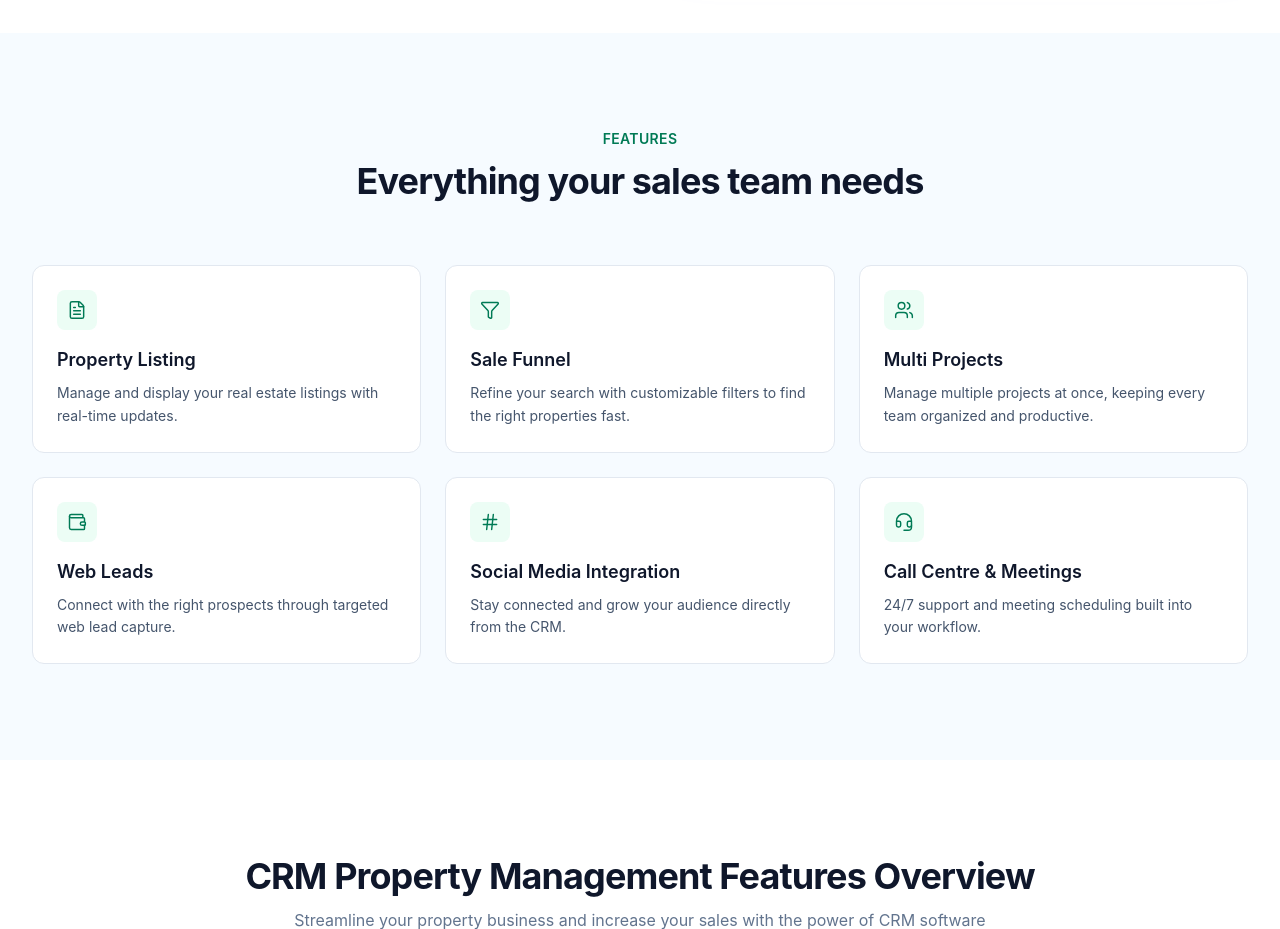
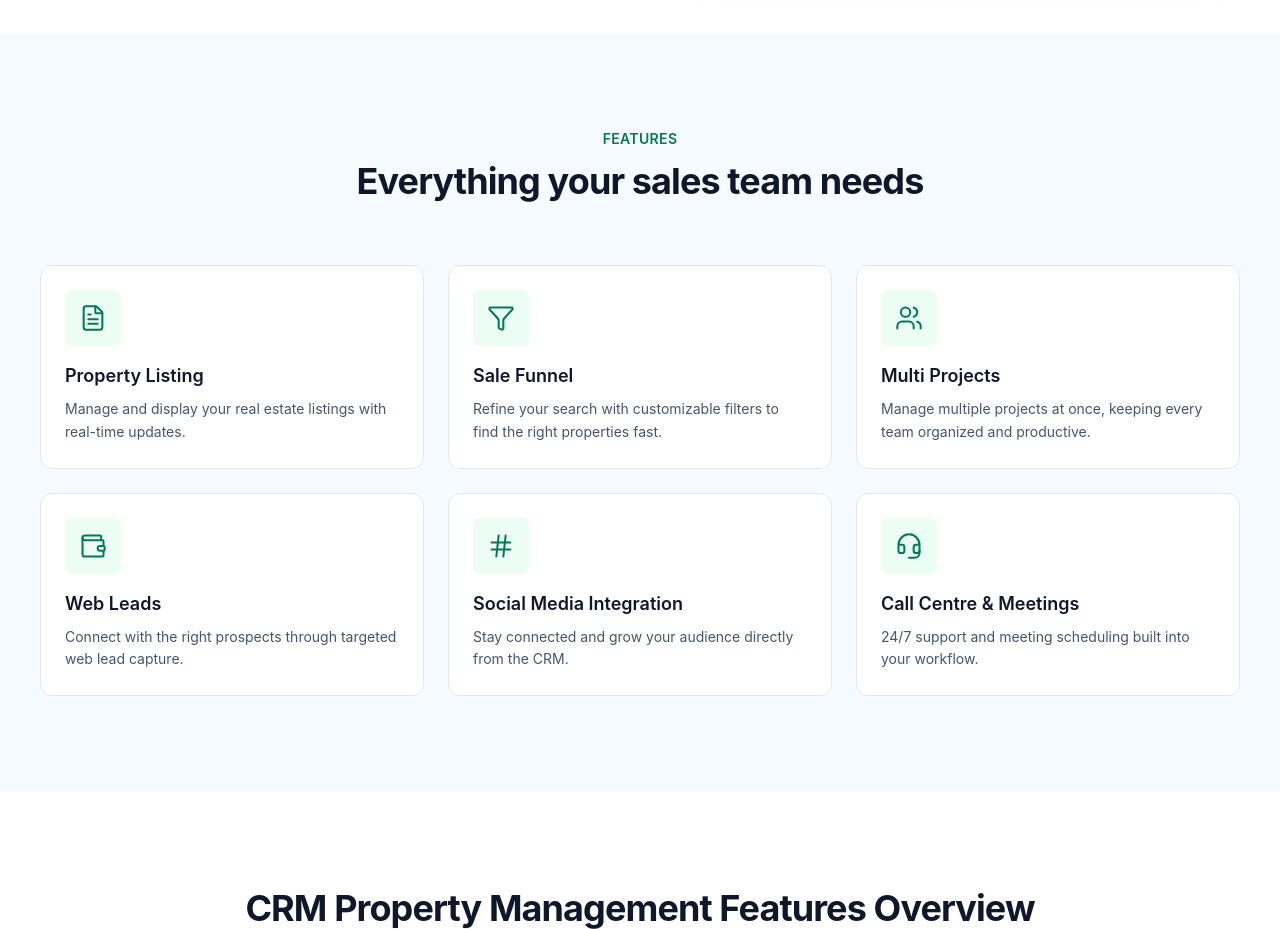
Before and after one commit to fatimaijaz404-del/propertyCRM, a React (Vite) app: page / in a window 1280 px wide. Shown: the part 840-1769 px from the top of the page. Built offline with nearby package versions, Linux system fonts and the light colour scheme.

Commit message:
Increase feature card size

```diff
--- a/src/components/Features.jsx
+++ b/src/components/Features.jsx
@@ -36,7 +36,7 @@ const features = [
 function Features() {
   return (
     <section id="features" className="bg-sky-50/60 py-24">
-      <div className="px-8 max-w-7xl mx-auto">
+      <div className="px-10 max-w-7xl mx-auto">
 
         <div className="text-center mb-16">
           <p className="text-emerald-700 font-semibold tracking-wide uppercase text-sm mb-3">
@@ -55,8 +55,8 @@ function Features() {
                 key={index}
                 className="bg-white rounded-xl border border-slate-200 p-6 hover:shadow-lg hover:-translate-y-1 transition-all duration-200"
               >
-                <div className="w-10 h-10 rounded-lg bg-emerald-50 flex items-center justify-center mb-4">
-                  <Icon className="w-5 h-5 text-emerald-700" strokeWidth={1.75} />
+                <div className="w-14 h-14 rounded-lg bg-emerald-50 flex items-center justify-center mb-4">
+                  <Icon className="w-7 h-7 text-emerald-700" strokeWidth={1.75} />
                 </div>
                 <h3 className="text-lg font-semibold text-slate-900 mb-2">
                   {feature.title}
```
